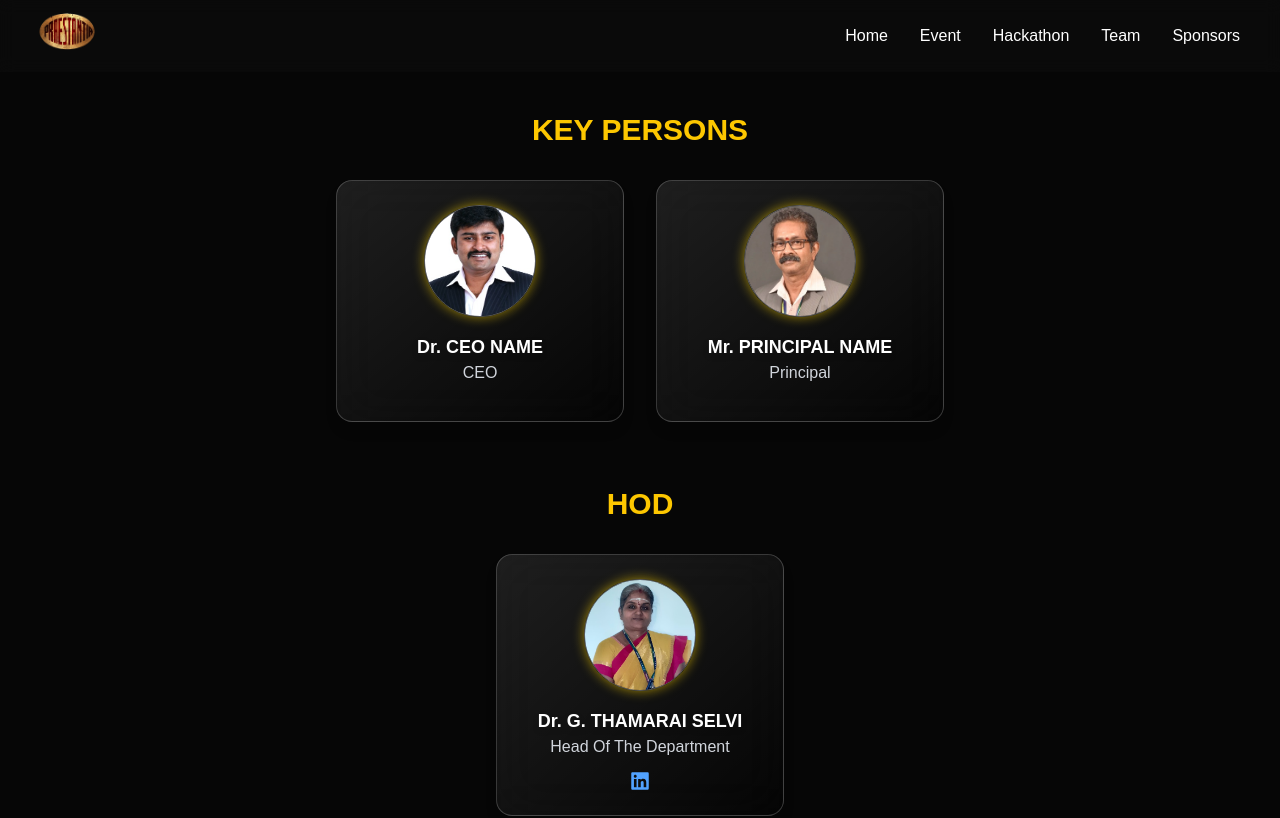
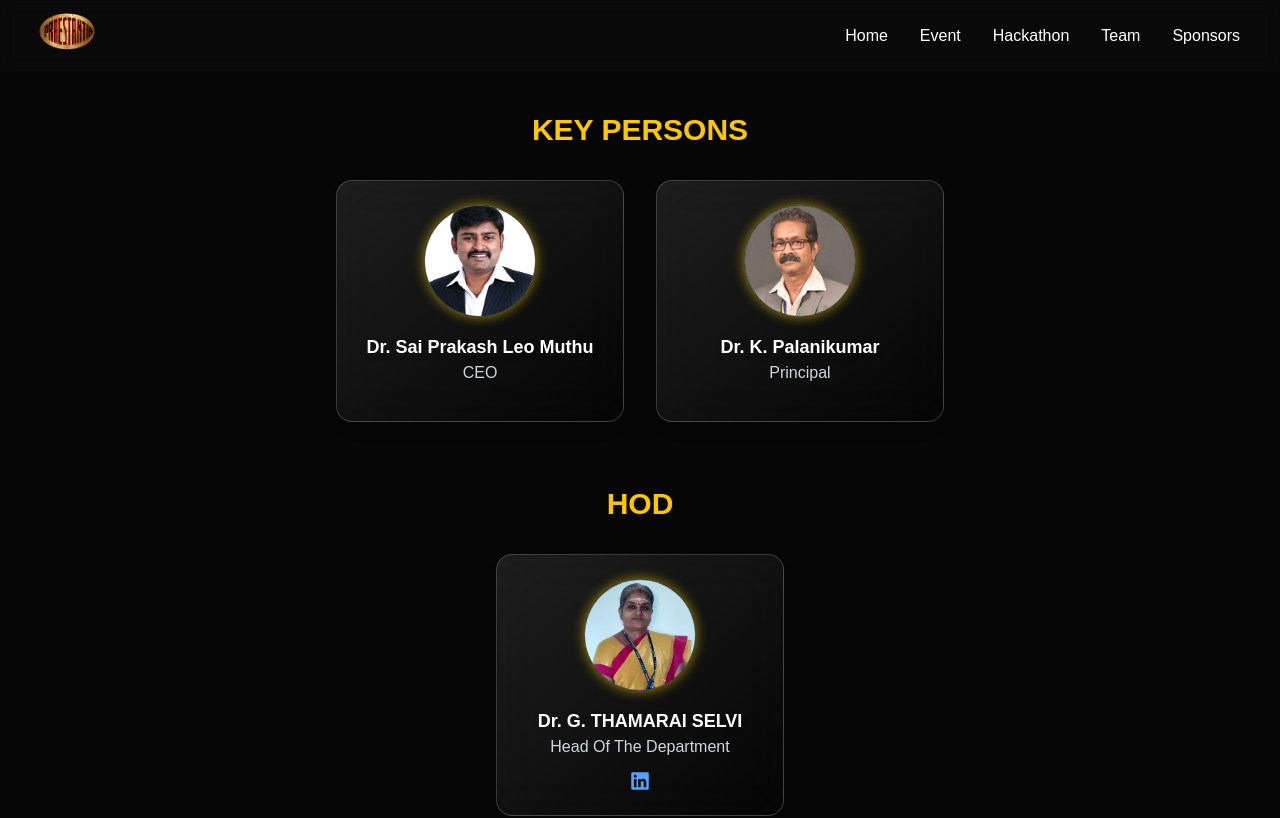
Before and after one commit to unKnownNG/preastantia-2k25, a Next.js app: page /team in a window 1280 px wide. Shown: the top 818 px of the page. Built offline with nearby package versions, Linux system fonts and the light colour scheme.

Commit message:
Update Team.tsx

```diff
--- a/src/components/Team.tsx
+++ b/src/components/Team.tsx
@@ -5,8 +5,8 @@ import { FaGithub, FaLinkedin } from "react-icons/fa";
 // ✅ Team Members Data (unchanged)
 const teamMembers = {
   keyPersons: [
-    { name: "Dr. CEO NAME", designation: "CEO", image: "/img/members/ceo.jpg" },
-    { name: "Mr. PRINCIPAL NAME", designation: "Principal", image: "/img/members/princi.png" },
+    { name: "Dr. Sai Prakash Leo Muthu", designation: "CEO", image: "/img/members/ceo.jpg" },
+    { name: "Dr. K. Palanikumar", designation: "Principal", image: "/img/members/princi.png" },
   ],
   hod: [
     {
```
